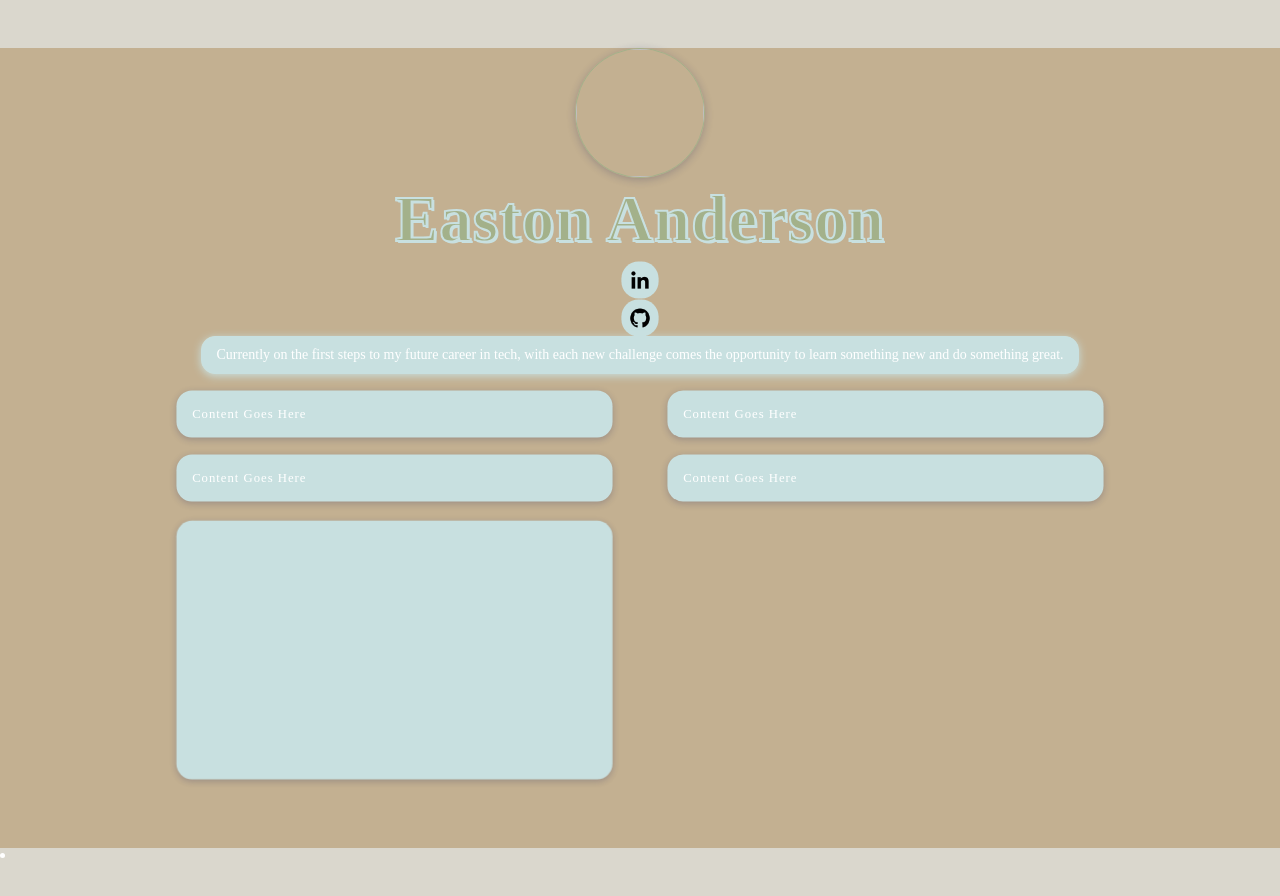
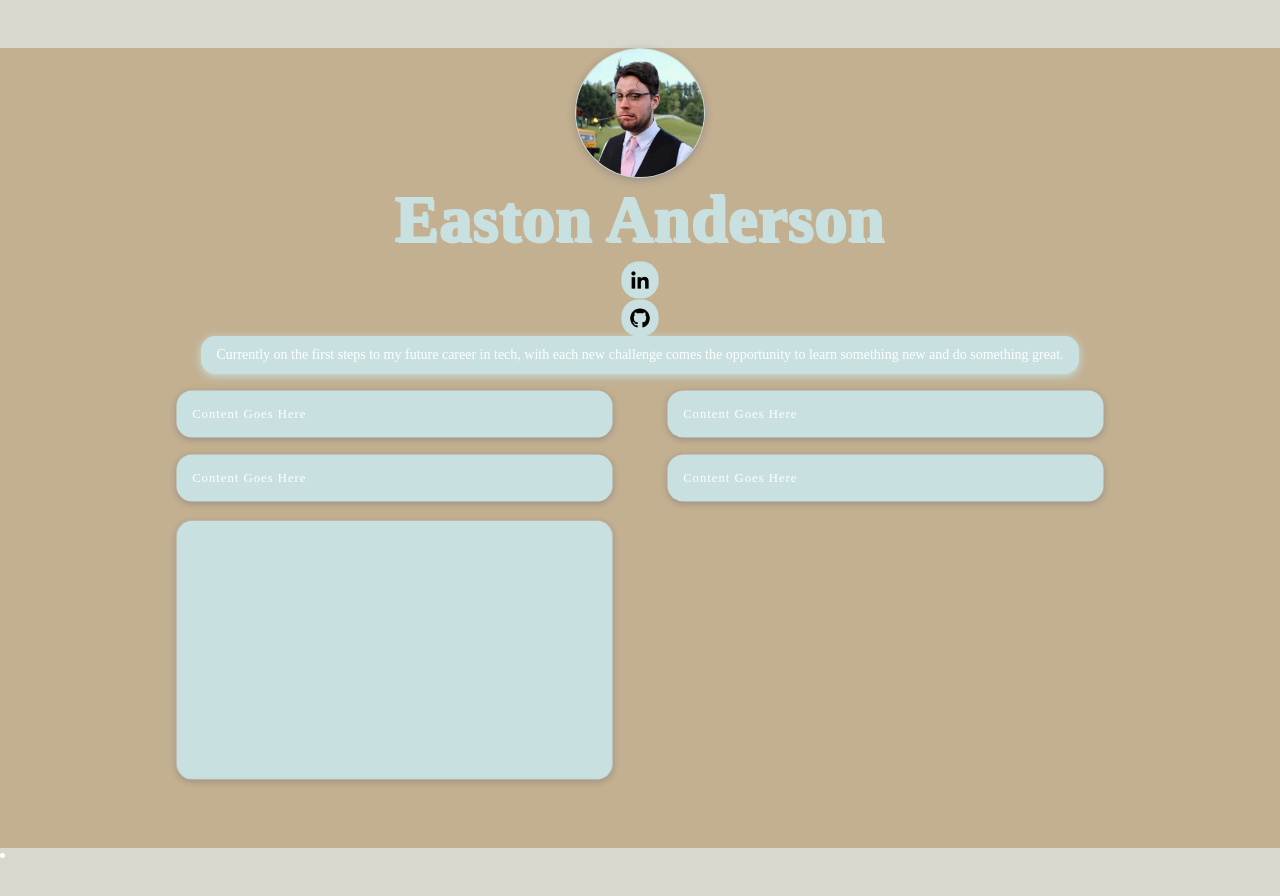
Before and after one commit to EastonA01/Portfolio, a website: page dist/index.html in a window 1280 px wide. Shown: the top 896 px of the page. Drawn offline with Linux system fonts and the light colour scheme.

Commit message:
Graphical Bugfix

```diff
--- a/dist/index.html
+++ b/dist/index.html
@@ -12,17 +12,17 @@
     <main>
       <header>
         <!-- <h1>Hello World!</h1> -->
-        <img class="pic" src="/assets/photos/PFP.jpeg">
+        <img class="pic" src="assets/photos/PFP.jpg">
 
         <div class="nameBox">
             <h1 class="name" title="Muh Name">Easton Anderson</h1>
         </div>
 
     <a class="icon1" href="https://www.linkedin.com/in/easton-anderson-674aa5259/" target="_blank" rel="noopener noreferrer">
-        <img src="/assets/icons/linkedInIcon.png" alt="tiktok" width="20">
+        <img src="assets\icons\linkedInIcon.png" alt="tiktok" width="20">
     </a>
     <a class="icon1" href="https://github.com/EastonA01" target="_blank" rel="noopener noreferrer">
-        <img src="/assets/icons/GithubIcon.png" alt="instagram" width="20">
+        <img src="assets/icons/GithubIcon.png" alt="instagram" width="20">
     </a>
 </nav>
 
--- a/dist/styles.css
+++ b/dist/styles.css
@@ -39,7 +39,7 @@ header {
     width: 8em;
     height: 8em;
     border-radius: 100px;
-    border: 1px solid #A3B18A;
+    border: 1px solid #c8e0e0;
     box-shadow: #1c205d3d 0 2px 8px;
 }
 
@@ -51,7 +51,7 @@ header {
     margin: 4px 0;
     font-size: 65px;
     font-family: header;
-    color: #a3b18a;
+    color: #c8e0e0;
     -webkit-text-stroke: 2px #c8e0e0;
     text-shadow: 2px 2px 0 #c8e0e0
 }
```
